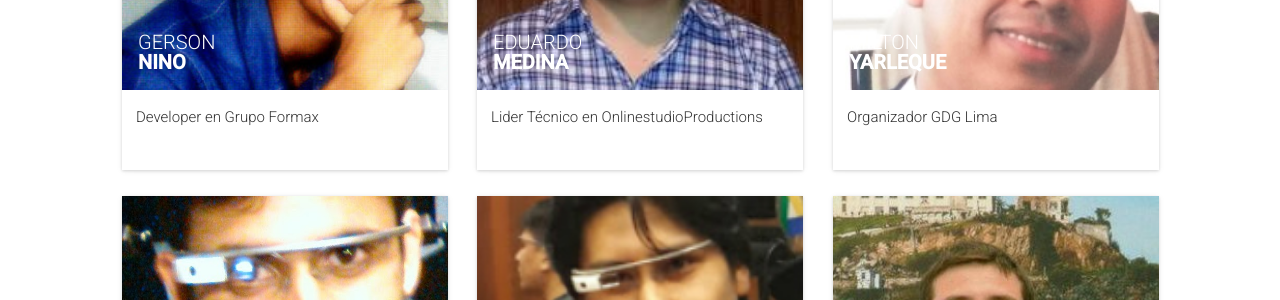
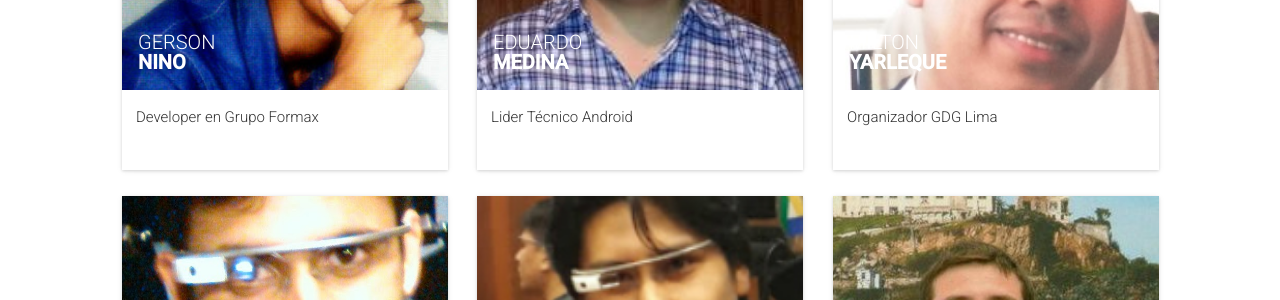
Before and after one commit to GDGLima/gdayx2014, a Jekyll site: the page built from speakers.html, in a window 1280 px wide and 900 px high, scrolled down 2438 px. Shown: the part 152-452 px from the top of the window. Built offline with Jekyll 4.4.1, drawn with Linux system fonts in a browser that asks for light colours; nearby versions of some CDN libraries; comment, search, counter and statistics services are not loaded.

```diff
--- a/_data/organizers.yml
+++ b/_data/organizers.yml
@@ -1,5 +1,5 @@
 -
-  group: "Comunidades"
+  group: "Organiza:"
   elements:
     - {name: "GDG Lima", description: "GDG Lima - Difunde, comparte y promueve tecnología Google", link: "https://plus.google.com/+gdglimape/posts", imageUrl: "gdglima.jpg"}
     - {name: "GBG Lima", description: "GBG Lima - Conecta - Informa - Inspira", link: "https://plus.google.com/u/0/103607234084788626166/about", imageUrl: "gbglima.png"}
--- a/_data/speakers.yml
+++ b/_data/speakers.yml
@@ -140,7 +140,7 @@
   name: "Eduardo"
   surname: "Medina"
   company: "GDG Lima"
-  title: "Lider Técnico en OnlinestudioProductions"
+  title: "Lider Técnico Android"
   bio: " Especialista en Desarrollo Mòvil ,  Organizer del GDG Lima, Instructor de aplicaciòn mòviles y  Lìder Tècnico Android en OnlinestudioProductions."
   thumbnailUrl: emedina.jpg
   pdev: true
@@ -183,7 +183,7 @@
   surname: "Huanca"
   company: "GDG Lima"
   title: "Desarrollador en Cloudware 360"
-  bio: "Ingeniero en Computación y Sistemas.  Manager del GDG Lima."
+  bio: "Android Developer.  Manager del GDG Lima."
   thumbnailUrl: ahuanca.jpg
   pdev: true
   social:
```
Also changed, not shown: 9 other files.
